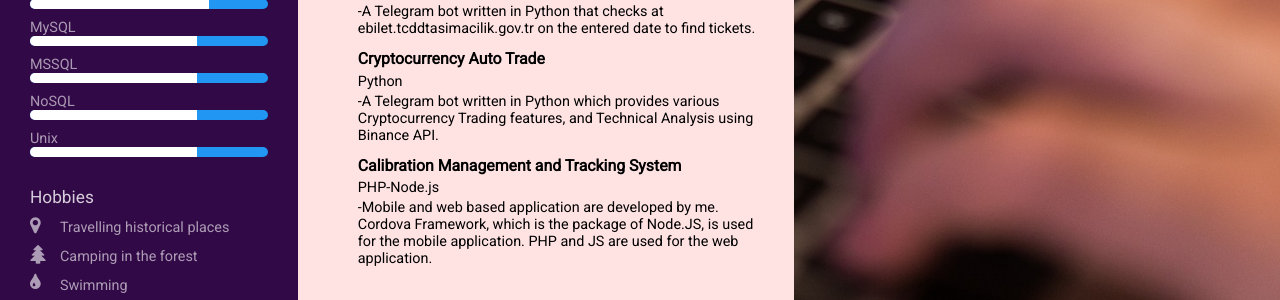
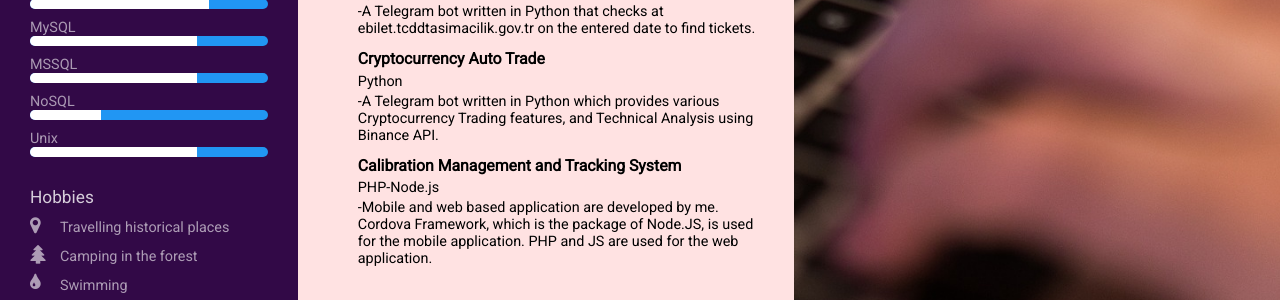
Before and after one commit to aytarozgur/aytarozgur.github.io, a Jekyll site: the page cv/index.html, which Jekyll copies as it is, in a window 1280 px wide. Shown: the part 779-1079 px from the top of the page. Built offline with Jekyll 4.4.1, drawn with Linux system fonts in a browser that asks for light colours.

Commit message:
width adjust

```diff
--- a/cv/index.html
+++ b/cv/index.html
@@ -3199,7 +3199,7 @@ h4[data-v-8c4ddda6] {
                     <div data-v-1d312191="" class="skill-item">
                       <span data-v-1d312191="" class="skill-item__name"> NoSQL </span>
                       <div data-v-1d312191="" class="skill-item__progress-bar">
-                        <div data-v-1d312191="" class="skill-item__progress-bar-fill" style="width: 70%;"></div>
+                        <div data-v-1d312191="" class="skill-item__progress-bar-fill" style="width: 30%;"></div>
                       </div>
                     </div>
                     <div data-v-1d312191="" class="skill-item">
```
